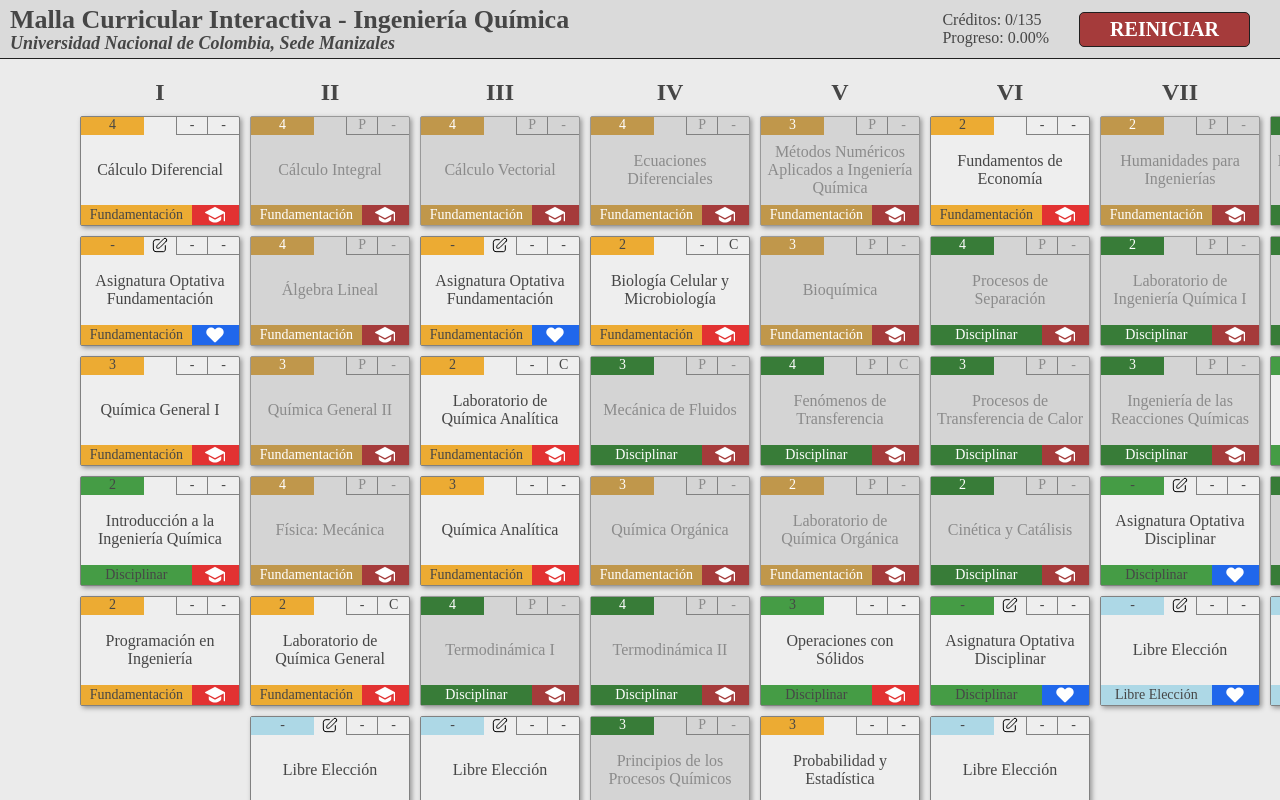
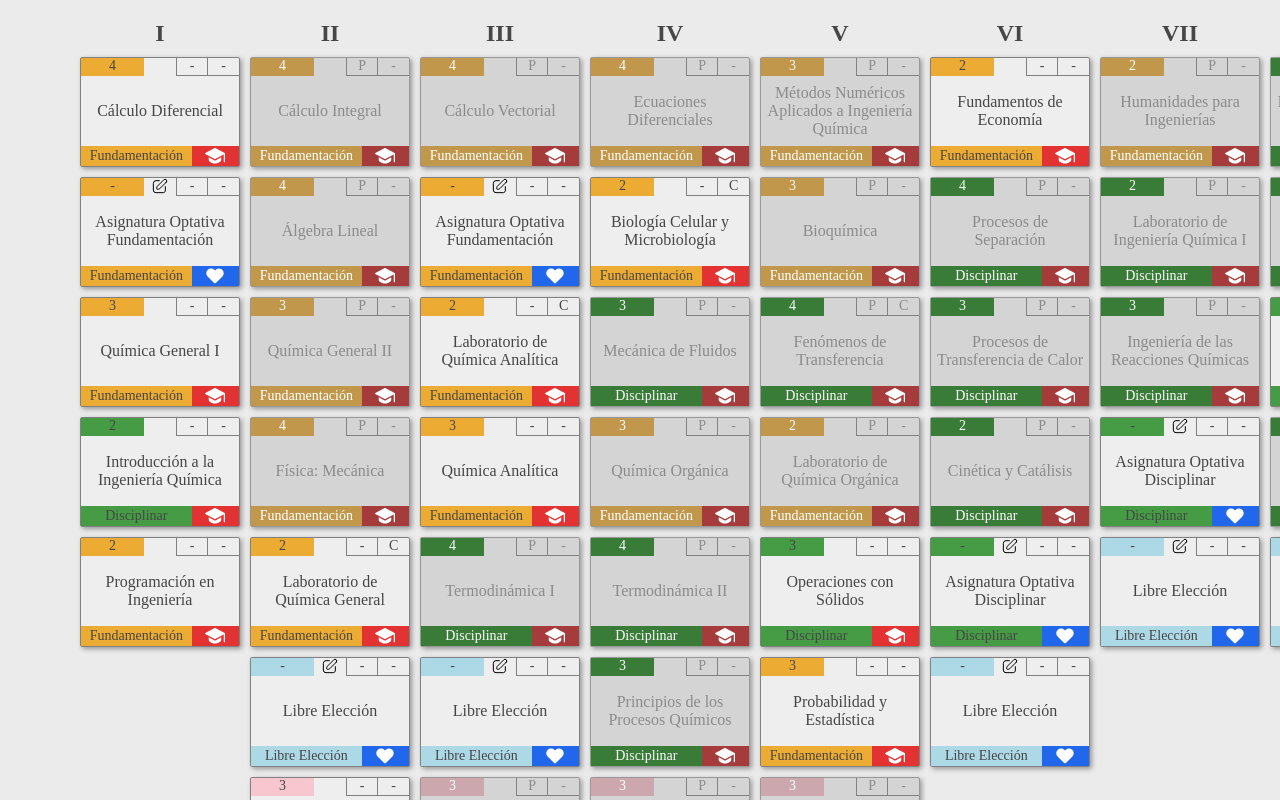
Before and after one commit to Tryncha/interactive-mesh, a React (Vite) app: page / in a window 1280 px wide. Built offline with nearby package versions, Linux system fonts and the light colour scheme; a web font is replaced by a local one.

Commit message:
header moved to bottom

```diff
--- a/src/App.jsx
+++ b/src/App.jsx
@@ -4,7 +4,7 @@ import confetti from 'canvas-confetti';
 import Subject from './components/Subject/Subject';
 import { verifyRequired } from './utils';
 
-const VERSION = '0.1.5';
+const VERSION = '0.1.6';
 const romanNumbers = ['I', 'II', 'III', 'IV', 'V', 'VI', 'VII', 'VIII', 'IX', 'X'];
 
 const App = () => {
@@ -28,26 +28,6 @@ const App = () => {
 
   return (
     <>
-      <header>
-        <div>
-          <h1>Malla Curricular Interactiva - Ingeniería Química</h1>
-          <h2>Universidad Nacional de Colombia, Sede Manizales</h2>
-        </div>
-        <div className="MeshInfo">
-          <div className="MeshInfo-progress">
-            <span>
-              Créditos: {completedCredits}/{totalCredits}
-            </span>
-            <span>Progreso: {progress}%</span>
-          </div>
-          <button
-            className="u-resetButton"
-            onClick={resetSubjects}
-          >
-            Reiniciar
-          </button>
-        </div>
-      </header>
       <main>
         <section className="Mesh">
           {mesh.map((semester, i) => (
@@ -67,7 +47,27 @@ const App = () => {
           ))}
         </section>
       </main>
-      <footer>Version {VERSION} - Hecho por Tryncha</footer>
+      <footer>
+        <div>
+          <h1>Malla Curricular Interactiva - Ingeniería Química</h1>
+          <h2>Universidad Nacional de Colombia, Sede Manizales</h2>
+          <span>Version {VERSION} - Hecho por Tryncha</span>
+        </div>
+        <div className="MeshInfo">
+          <div className="MeshInfo-progress">
+            <span>
+              Créditos: {completedCredits}/{totalCredits}
+            </span>
+            <span>Progreso: {progress}%</span>
+          </div>
+          <button
+            className="u-resetButton"
+            onClick={resetSubjects}
+          >
+            Reiniciar
+          </button>
+        </div>
+      </footer>
     </>
   );
 };
--- a/src/index.css
+++ b/src/index.css
@@ -79,24 +79,29 @@ body {
   scroll-snap-type: y mandatory;
 }
 
-header {
+footer {
   display: flex;
   justify-content: space-between;
   background-color: var(--header-backgroundColor);
   padding: 5px 10px;
-  border-bottom: 1px solid var(--body-borderColor);
+  border-top: 1px solid var(--body-borderColor);
   scroll-snap-align: start;
 }
 
-header h1 {
+footer h1 {
   height: 28px;
   font-size: 26px;
 }
 
-header h2 {
+footer h2 {
   height: 20px;
   font-size: 18px;
   font-style: italic;
+}
+
+footer span {
+  font-style: italic;
+  color: #4d4d4d;
 }
 
 main {
@@ -105,7 +110,7 @@ main {
   scroll-snap-align: start;
 }
 
-footer {
+/* footer {
   display: flex;
   flex-direction: row-reverse;
   background-color: var(--header-backgroundColor);
@@ -114,7 +119,7 @@ footer {
   padding: 2px 5px;
   border-top: 1px solid var(--body-borderColor);
   scroll-snap-align: start;
-}
+} */
 
 .u-hr {
   width: 95%;
```
